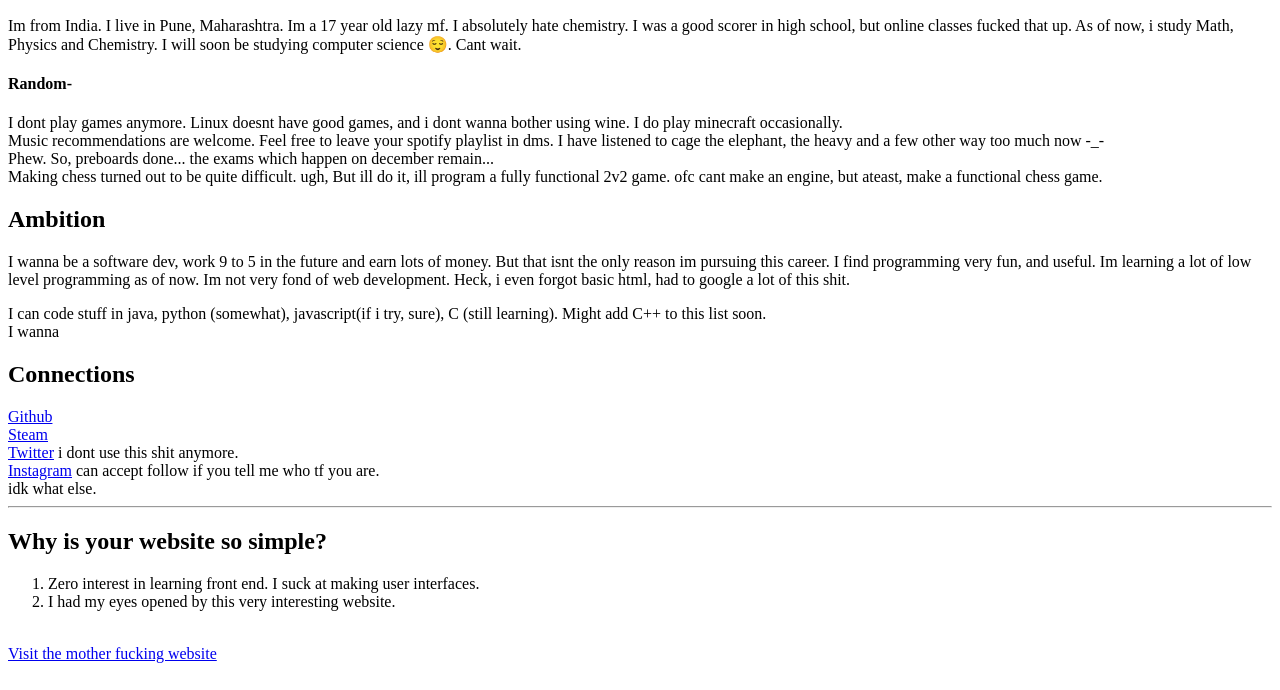
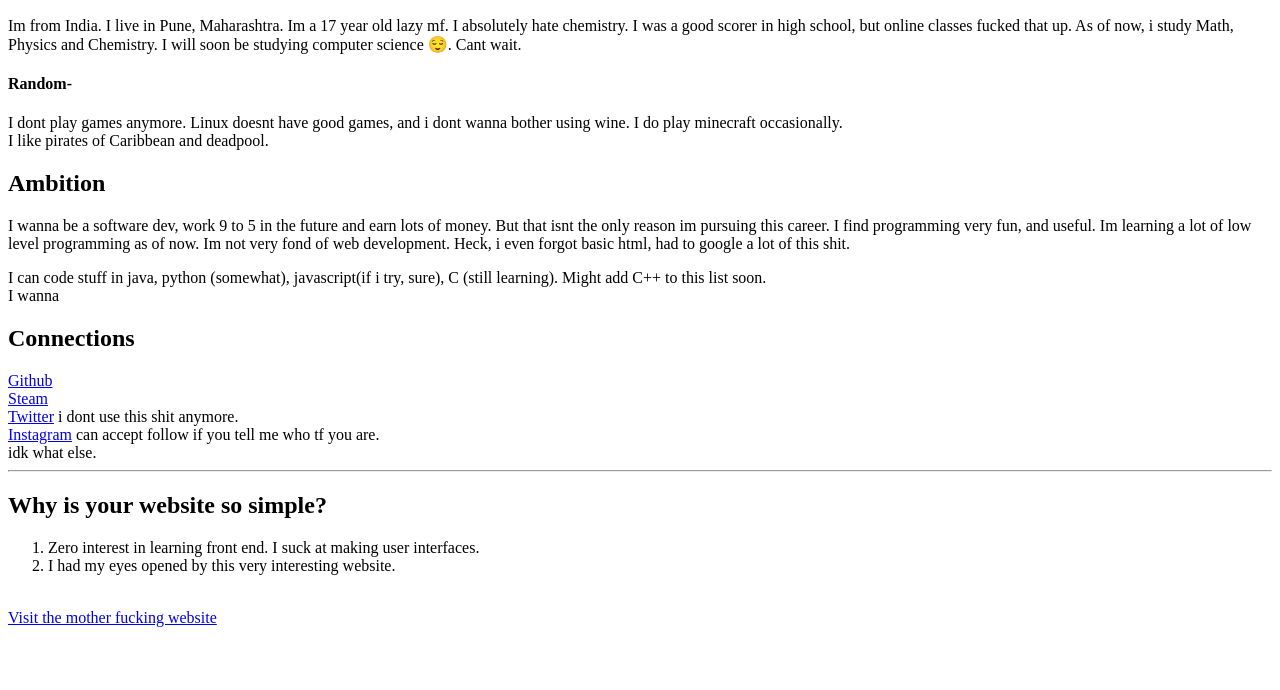
Before and after one commit to OmiSingh04/OmiSingh04.github.io, a plain HTML site: page index.html in a window 1280 px wide. Shown: the part 110-800 px from the top of the page. Drawn offline with Linux system fonts and the light colour scheme.

Commit message:
another oneeee

```diff
--- a/index.html
+++ b/index.html
@@ -12,9 +12,8 @@
 </p>
 
 <h4>Random-</h4>
-<p>I dont play games anymore. Linux doesnt have good games, and i dont wanna bother using wine. I do play minecraft occasionally. <br>Music recommendations are welcome. Feel free to leave your spotify playlist in dms. I have listened to cage the elephant, the heavy and a few other way too much now -_- <br>
-    Phew. So, preboards done... the exams which happen on december remain...<br>
-    Making chess turned out to be quite difficult. ugh, But ill do it, ill program a fully functional 2v2 game. ofc cant make an engine, but ateast, make a functional chess game.
+<p>I dont play games anymore. Linux doesnt have good games, and i dont wanna bother using wine. I do play minecraft occasionally.<br>
+	I like pirates of Caribbean and deadpool.<br>
 </p>
 
 
```
